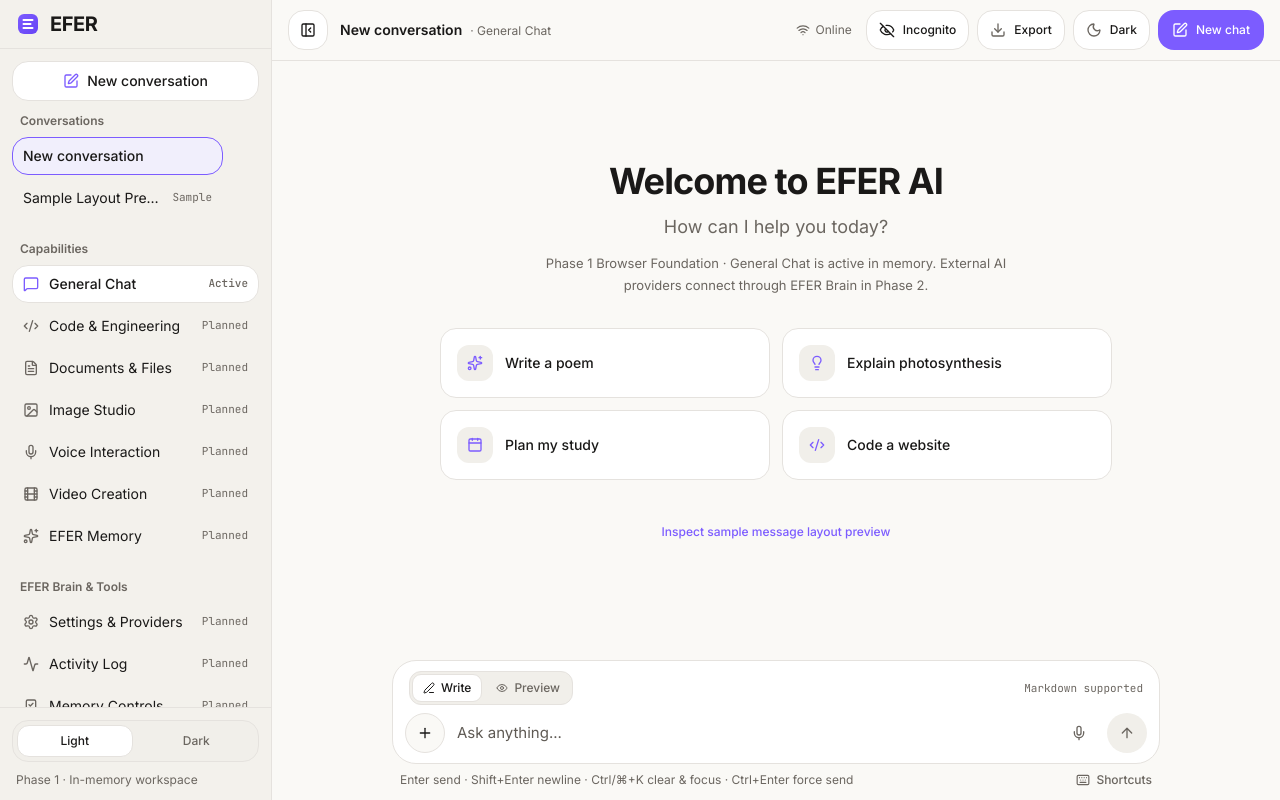
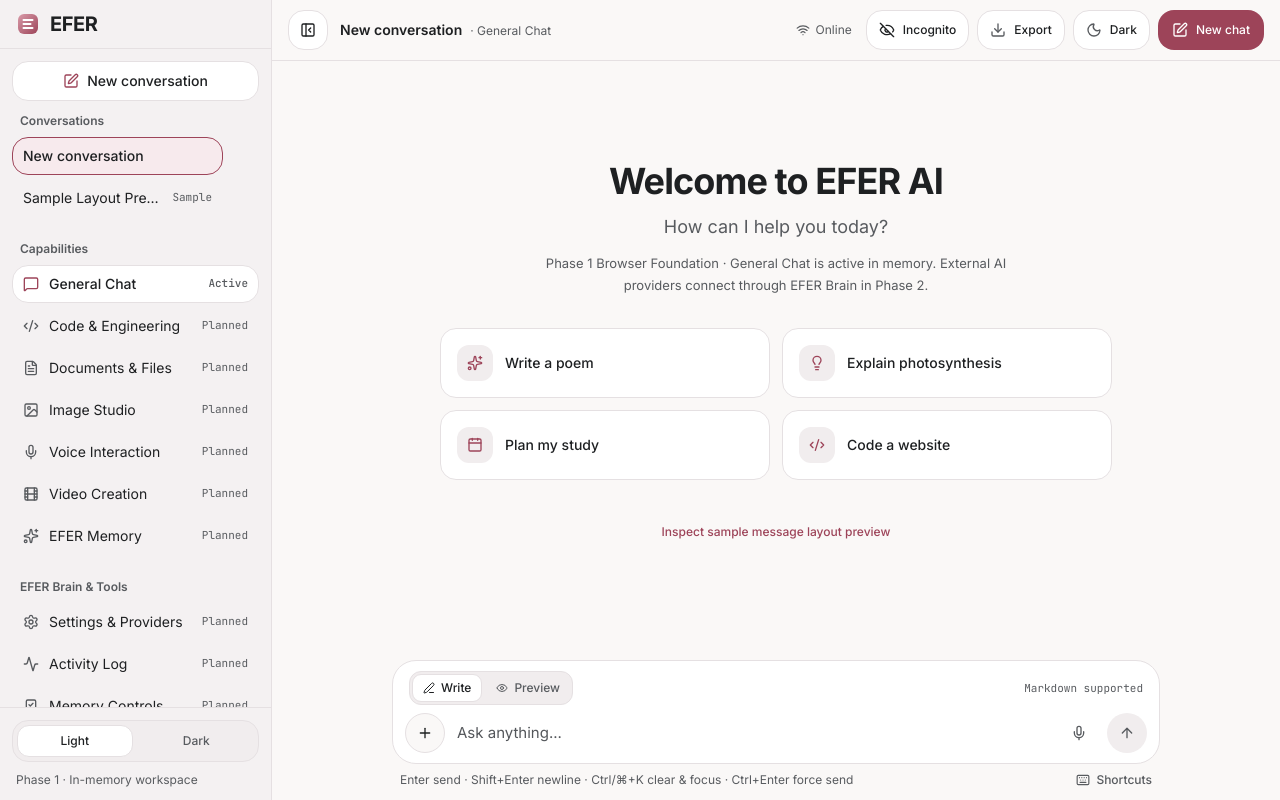
Before and after one commit to mmukeshbabu2010-dot/efer-ai, a React (Vite) app: page / in a window 1280 px wide. Built offline with nearby package versions, Linux system fonts and the light colour scheme.

Commit message:
style: update color palette and design tokens
Refactored CSS variables to adopt a new color palette (Corinthian Pink/Slate). Updated global color mappings and UI components to support the new theme variables, ensuring consistent accent and text contrast.

```diff
--- a/src/components/chat/Composer.tsx
+++ b/src/components/chat/Composer.tsx
@@ -561,7 +561,7 @@ export function Composer({
               <button
                 type="button"
                 onClick={handleRedactDraft}
-                className="h-9 sm:h-8 px-3 rounded-[10px] bg-accent hover:bg-accent-hover text-white text-xs font-medium transition-colors focus-visible:outline-2 focus-visible:outline-offset-2 focus-visible:outline-accent"
+                className="h-9 sm:h-8 px-3 rounded-[10px] bg-accent hover:bg-accent-hover text-accent-text text-xs font-medium transition-colors focus-visible:outline-2 focus-visible:outline-offset-2 focus-visible:outline-accent"
               >
                 Redact Secrets
               </button>
@@ -865,7 +865,7 @@ export function Composer({
                 aria-keyshortcuts="Enter Control+Enter Meta+Enter"
                 className={`inline-flex items-center justify-center w-11 h-11 md:w-10 md:h-10 rounded-pill transition-all active:scale-[0.96] shrink-0 focus-visible:outline-2 focus-visible:outline-offset-2 focus-visible:outline-accent ${
                   canSend
-                    ? 'bg-accent hover:bg-accent-hover text-white'
+                    ? 'bg-accent hover:bg-accent-hover text-accent-text'
                     : 'bg-card-subtle text-text-secondary cursor-not-allowed'
                 }`}
               >
--- a/src/components/common/EferWordmark.tsx
+++ b/src/components/common/EferWordmark.tsx
@@ -19,14 +19,14 @@ export function EferWordmark({ showIcon = true, size = 'md' }: EferWordmarkProps
         >
           <defs>
             <linearGradient id="efer-mark-grad" x1="2" y1="2" x2="22" y2="22" gradientUnits="userSpaceOnUse">
-              <stop offset="0%" stopColor="var(--efer-accent)" />
-              <stop offset="100%" stopColor="var(--efer-accent-hover)" />
+              <stop offset="0%" stopColor="var(--efer-accent-brand)" />
+              <stop offset="100%" stopColor="var(--efer-accent)" />
             </linearGradient>
           </defs>
           <rect x="2" y="2" width="20" height="20" rx="6" fill="url(#efer-mark-grad)" />
           <path
             d="M7.5 8H16.5M7.5 12H14.5M7.5 16H16.5"
-            stroke="#FFFFFF"
+            stroke="var(--efer-accent-text)"
             strokeWidth="2"
             strokeLinecap="round"
           />
--- a/src/components/common/MarkdownPreview.tsx
+++ b/src/components/common/MarkdownPreview.tsx
@@ -25,7 +25,7 @@ export function highlightTextNodes(
 
   const markClass =
     variant === 'inverted'
-      ? 'bg-accent text-white rounded-[3px] px-0.5 font-medium'
+      ? 'bg-accent text-accent-text rounded-[3px] px-0.5 font-medium'
       : 'bg-accent-soft text-text-primary border-b-2 border-accent rounded-[3px] px-0.5 font-medium';
 
   return parts.map((part, index) => {
--- a/src/components/layout/TopBar.tsx
+++ b/src/components/layout/TopBar.tsx
@@ -268,7 +268,7 @@ export function TopBar({
           type="button"
           onClick={onNewThread}
           aria-label="Start new chat"
-          className="inline-flex items-center justify-center gap-2 h-11 md:h-10 min-w-11 px-3 sm:px-3.5 rounded-card bg-accent hover:bg-accent-hover active:scale-[0.98] text-white text-xs font-medium transition-all whitespace-nowrap shrink-0 focus-visible:outline-2 focus-visible:outline-offset-2 focus-visible:outline-accent"
+          className="inline-flex items-center justify-center gap-2 h-11 md:h-10 min-w-11 px-3 sm:px-3.5 rounded-card bg-accent hover:bg-accent-hover active:scale-[0.98] text-accent-text text-xs font-medium transition-all whitespace-nowrap shrink-0 focus-visible:outline-2 focus-visible:outline-offset-2 focus-visible:outline-accent"
         >
           <SquarePen className="w-4 h-4" aria-hidden="true" />
           <span className="hidden sm:inline">New chat</span>
--- a/src/components/roadmap/PlannedView.tsx
+++ b/src/components/roadmap/PlannedView.tsx
@@ -58,7 +58,7 @@ export function PlannedView({
             <button
               type="button"
               onClick={onBackToChat}
-              className="inline-flex items-center gap-2 h-10 px-4 rounded-card bg-accent hover:bg-accent-hover text-white text-sm font-medium transition-colors focus-visible:outline-2 focus-visible:outline-offset-2 focus-visible:outline-accent"
+              className="inline-flex items-center gap-2 h-10 px-4 rounded-card bg-accent hover:bg-accent-hover text-accent-text text-sm font-medium transition-colors focus-visible:outline-2 focus-visible:outline-offset-2 focus-visible:outline-accent"
             >
               <ArrowLeft className="w-4 h-4" aria-hidden="true" />
               <span>Return to General Chat</span>
--- a/src/index.css
+++ b/src/index.css
@@ -14,9 +14,12 @@
   --color-border: var(--efer-border);
   --color-accent: var(--efer-accent);
   --color-accent-hover: var(--efer-accent-hover);
+  --color-accent-brand: var(--efer-accent-brand);
   --color-accent-soft: var(--efer-accent-soft);
+  --color-accent-text: var(--efer-accent-text);
   --color-user-surface: var(--efer-user-surface);
   --color-user-text: var(--efer-user-text);
+  --color-success: var(--efer-success);
   --color-danger: var(--efer-danger);
   --color-warning: var(--efer-warning);
 
--- a/src/styles/tokens.css
+++ b/src/styles/tokens.css
@@ -1,19 +1,22 @@
 :root {
-  /* Light Mode Palette — EFER AI Locked Tokens */
-  --efer-bg: #faf9f6;
-  --efer-rail: #f3f1ec;
+  /* Light Mode — Palette 027 (Corinthian Pink + Slate Color) */
+  --efer-bg: #faf8f7;
+  --efer-rail: #f4f1f2;
   --efer-card: #ffffff;
-  --efer-card-subtle: #f1efea;
-  --efer-text-primary: #1a1918;
-  --efer-text-secondary: #6b6660;
-  --efer-placeholder: #5f5a54;
-  --efer-border: #e5e2de;
-  --efer-accent: #7c5cff;
-  --efer-accent-hover: #6744f5;
-  --efer-accent-soft: #f1effc;
-  --efer-user-surface: #1a1918;
-  --efer-user-text: #faf9f6;
-  --efer-danger: #dc2626;
+  --efer-card-subtle: #f1edee;
+  --efer-text-primary: #1e2022;
+  --efer-text-secondary: #585b5f;
+  --efer-placeholder: #54575b;
+  --efer-border: #e5e0e2;
+  --efer-accent: #9d4459;
+  --efer-accent-hover: #86374a;
+  --efer-accent-brand: #d99ba9;
+  --efer-accent-soft: #f7eaed;
+  --efer-accent-text: #ffffff;
+  --efer-user-surface: #343638;
+  --efer-user-text: #faf8f7;
+  --efer-success: #15803d;
+  --efer-danger: #c81e3a;
   --efer-warning: #9a5b13;
 
   /* Geometry & Spacing Tokens */
@@ -31,20 +34,23 @@
 }
 
 .dark {
-  /* Dark Mode Palette — EFER AI Locked Tokens */
-  --efer-bg: #1a1918;
-  --efer-rail: #201f1d;
-  --efer-card: #242322;
-  --efer-card-subtle: #2b2927;
-  --efer-text-primary: #edecea;
-  --efer-text-secondary: #a8a29e;
-  --efer-placeholder: #b8b2ab;
-  --efer-border: #3a3835;
-  --efer-accent: #7c5cff;
-  --efer-accent-hover: #9075ff;
-  --efer-accent-soft: #2a2442;
-  --efer-user-surface: #2d2b29;
-  --efer-user-text: #edecea;
-  --efer-danger: #ef4444;
-  --efer-warning: #f59e0b;
+  /* Dark Mode — Palette 027 (Slate Charcoal + Muted Corinthian Pink) */
+  --efer-bg: #1d1f21;
+  --efer-rail: #232527;
+  --efer-card: #2a2c2f;
+  --efer-card-subtle: #343638;
+  --efer-text-primary: #f2f0f1;
+  --efer-text-secondary: #b0b3b8;
+  --efer-placeholder: #b8bbc0;
+  --efer-border: #3d4043;
+  --efer-accent: #d99ba9;
+  --efer-accent-hover: #e3b0bc;
+  --efer-accent-brand: #d99ba9;
+  --efer-accent-soft: #3a292e;
+  --efer-accent-text: #1d1f21;
+  --efer-user-surface: #343638;
+  --efer-user-text: #f2f0f1;
+  --efer-success: #4ade80;
+  --efer-danger: #f87171;
+  --efer-warning: #fbbf24;
 }
```
Also changed, not shown: public/assets/aistudio/image_819ff542.png (added).
